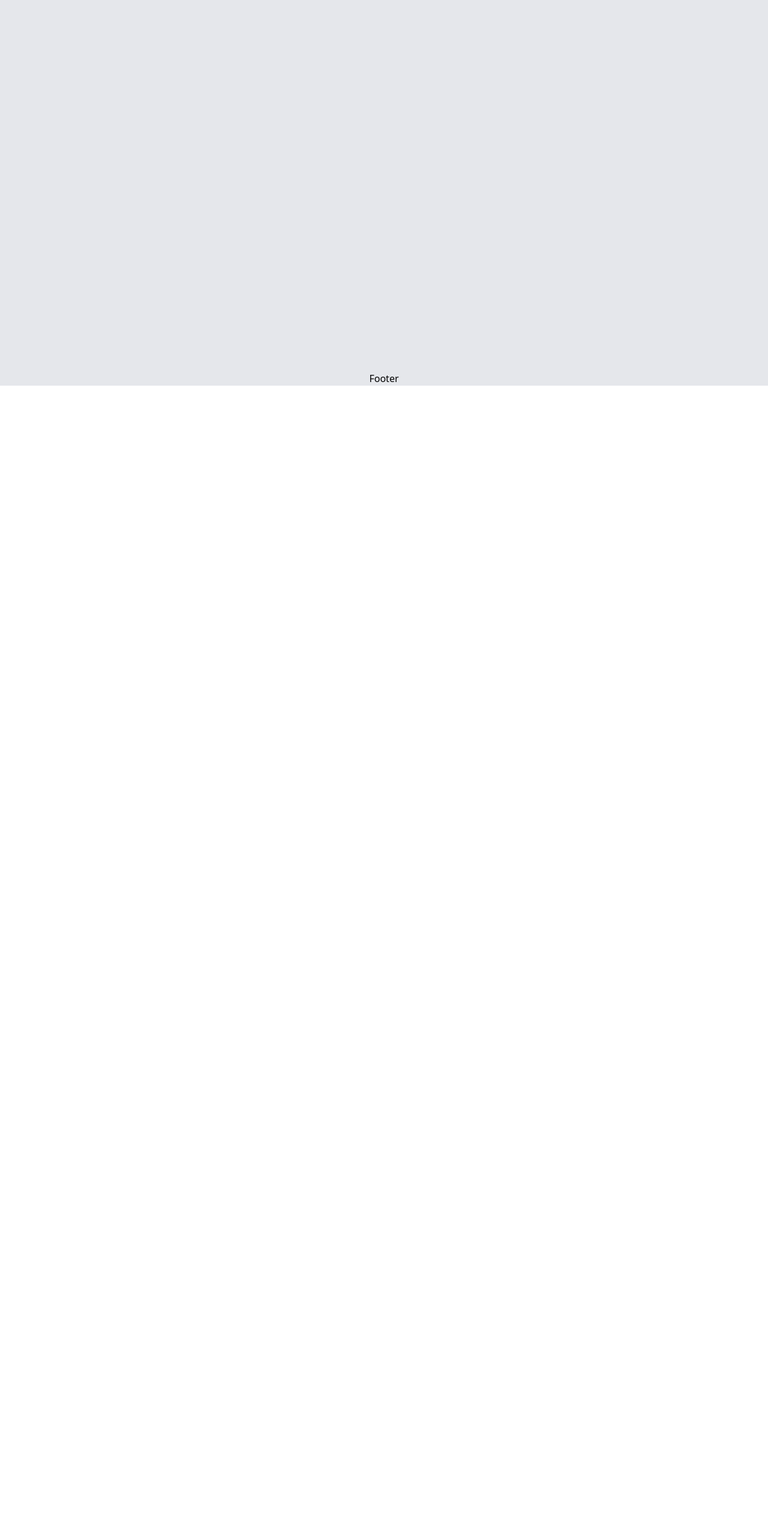
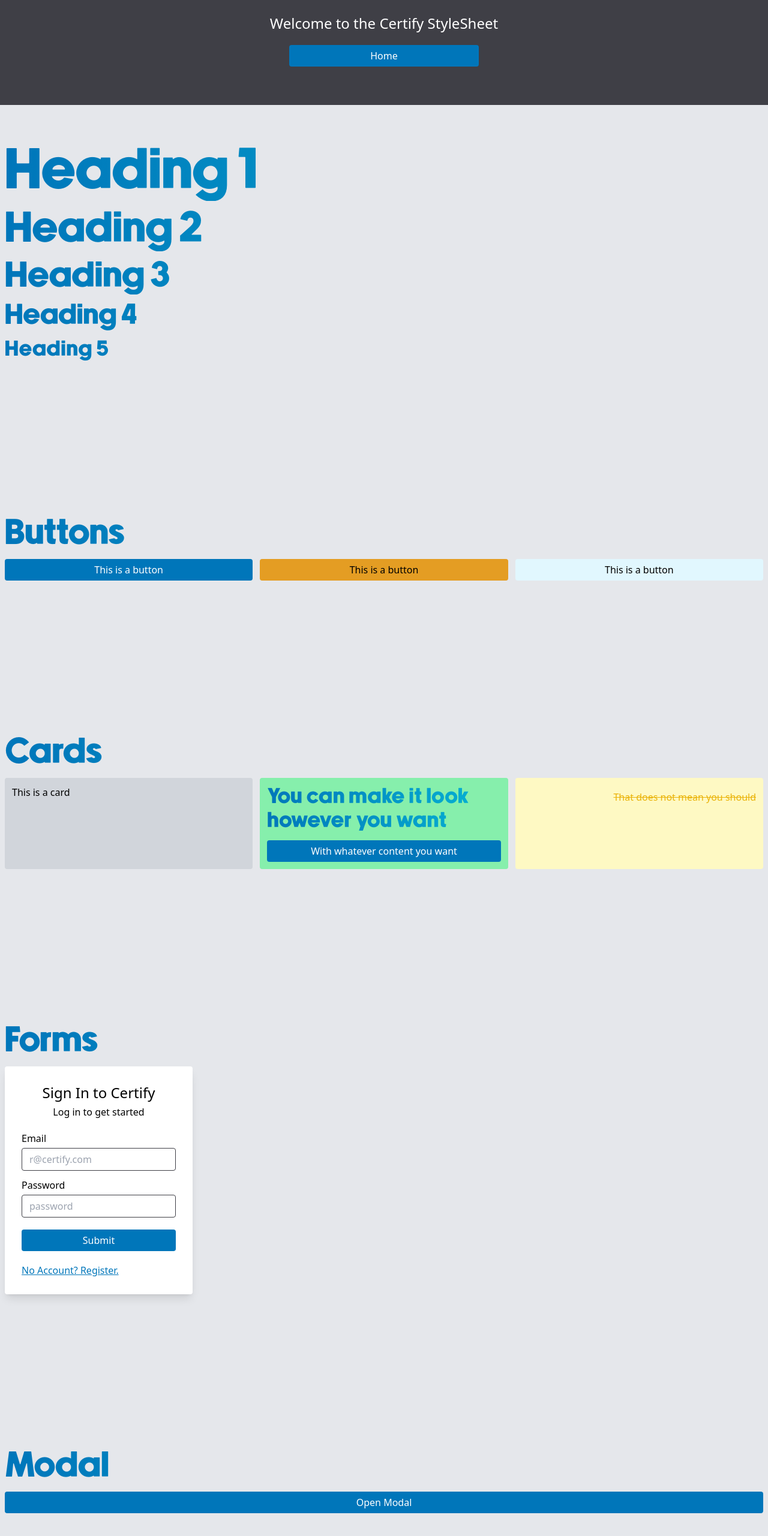
Before and after one commit to RyanBriggsDev/certify, a Next.js app: page /stylesheet in a window 1280 px wide. Before the commit this address had no page. Shown: the part 157-2718 px from the top of the page at 60% size. Before the commit the page ends 800 px from the top, so only its background shows below. Built offline with nearby package versions, Linux system fonts and the light colour scheme.

Commit message:
added table to single course page

```diff
--- a/src/components/Table.tsx
+++ b/src/components/Table.tsx
@@ -21,7 +21,7 @@ export default function Table({
   }
 
   return (
-    <div className="overflow-x-auto">
+    <div className={`overflow-x-auto ${width}`}>
       {data.length > 0 && (
         <>
           <table
--- a/src/pages/courses/[id].tsx
+++ b/src/pages/courses/[id].tsx
@@ -4,6 +4,7 @@ import { H1, H3 } from '@/components/Headings'
 import Icon from '@/components/Icon'
 import Card from '@/components/Card'
 import Loading from '@/components/Loading'
+import Table from '@/components/Table'
 import { formatDate } from '@/lib/dates'
 import { useState, useEffect } from 'react'
 import { useRouter } from 'next/router'
@@ -151,8 +152,24 @@ function CandidateDetails({ data }) {
       <div className="relative h-full w-full rounded-md border border-gray-100 p-4 shadow-xl sm:p-6 lg:p-8">
         <div className="flex min-h-full flex-col items-center justify-center gap-3">
           <H3>Course Candidates</H3>
+          <Table pageSize={10} data={tableData} />
         </div>
       </div>
     </Card>
   )
 }
+
+const tableData = [
+  { id: 111, name: 'Brian Lane', Company: 'Tesco Plc' },
+  { id: 111, name: 'Brian Lane', Company: 'Tes o Plc' },
+  { id: 111, name: 'Brian Lane', Company: 'Tesco Plc' },
+  { id: 111, name: 'Brian Lane', Company: 'Tesco Plc' },
+  { id: 111, name: 'Brian Lane', Company: 'Tesco Plc' },
+  { id: 111, name: 'Brian Lane', Company: 'Tesco Plc' },
+  { id: 111, name: 'Brian Lane', Company: 'Tesco Plc' },
+  { id: 111, name: 'Brian Lane', Company: 'Tesco Plc' },
+  { id: 111, name: 'Brian Lane', Company: 'Tesco Plc' },
+  { id: 111, name: 'Brian Lane', Company: 'Tesco Plc' },
+  { id: 111, name: 'Brian Lane', Company: 'Tesco Plc' },
+  { id: 111, name: 'Brian Lane', Company: 'Tesco Plc' },
+]
--- /dev/null
+++ b/src/pages/stylesheet.tsx
@@ -0,0 +1,249 @@
+import Hero from '@/components/Hero'
+import { H1, H2, H3, H4, H5 } from '@/components/Headings'
+import Button from '@/components/Button'
+import Container from '@/components/ContentAlignment/Container'
+import Card from '@/components/Card'
+import Form from '@/components/form/Form'
+import Modal from '@/components/Modal'
+import { useRouter } from 'next/router'
+import { useState } from 'react'
+import Alert from '@/components/Alert'
+import Loading from '@/components/Loading'
+import Icon from '@/components/Icon'
+import Table from '@/components/Table'
+import { AlertContext } from '@/lib/AlertContext'
+
+export default function Stylesheet() {
+  const router = useRouter()
+  const [modalOpen, setModalOpen] = useState(false)
+  const [alert, setAlert] = useState('')
+
+  const onSubmitHandler = () => {
+    setAlert('You pass formContent and an onSubmit')
+  }
+  return (
+    <AlertContext.Provider
+      value={{
+        alert,
+        setAlert,
+      }}
+    >
+      <Hero
+        bg="bg-zinc-700"
+        containerClassName="flex flex-col justify-center items-center text-center gap-5"
+      >
+        <H1>StyleSheet</H1>
+        <p className="text-lg text-white md:text-2xl">
+          Welcome to the Certify StyleSheet
+        </p>
+        <Button width="w-1/2 md:w-1/4" onClick={() => router.push('/')}>
+          Home
+        </Button>
+      </Hero>
+      {alert ? <Alert color="warning" heading={alert} /> : null}
+
+      <Container>
+        <div className="headings flex flex-col gap-3">
+          <H1>Heading 1</H1>
+          <H2>Heading 2</H2>
+          <H3>Heading 3</H3>
+          <H4>Heading 4</H4>
+          <H5>Heading 5</H5>
+        </div>
+      </Container>
+
+      <Container>
+        <hr />
+      </Container>
+
+      <Container className="flex flex-col gap-3">
+        <H3>Buttons</H3>
+        <div className="grid grid-cols-1 gap-3 md:grid-cols-3">
+          <Button>This is a button</Button>
+          <Button type="orange">This is a button</Button>
+          <Button type="light">This is a button</Button>
+        </div>
+      </Container>
+
+      <Container>
+        <hr />
+      </Container>
+
+      <Container className="flex flex-col gap-3">
+        <H3>Cards</H3>
+        <div className="grid grid-cols-1 gap-3 md:grid-cols-3">
+          <Card>This is a card</Card>
+          <Card
+            tinted
+            onClick={() => setAlert('you can press buttons!')}
+            bg="bg-green-300"
+            color="text-black"
+            className="flex flex-col items-center justify-center gap-3 hover:text-red-500"
+          >
+            <H5>You can make it look however you want</H5>
+            <Button>With whatever content you want</Button>
+          </Card>
+          <Card
+            tinted
+            bg="bg-yellow-100"
+            color="text-yellow-500"
+            className="flex justify-end py-5 line-through hover:underline"
+            onClick={() => setAlert('Suprise!')}
+          >
+            That does not mean you should
+          </Card>
+        </div>
+      </Container>
+
+      <Container>
+        <hr />
+      </Container>
+
+      <Container className="flex flex-col gap-3">
+        <H3>Forms</H3>
+        <Form
+          formContent={formContent}
+          btnStyle={{ width: '100%' }}
+          onSubmit={onSubmitHandler}
+        />
+      </Container>
+
+      <Container>
+        <hr />
+      </Container>
+
+      <Container className="flex flex-col gap-3">
+        <H3>Modal</H3>
+        <Button onClick={() => setModalOpen(!modalOpen)}>Open Modal</Button>
+        <Modal close={() => setModalOpen(false)} modalOpen={modalOpen}>
+          <div className="flex h-full w-full flex-col items-center justify-center gap-3">
+            <H3>This is our modal</H3>
+            <p>
+              You'll need a button to open, state, modalOpen and close prop.
+            </p>
+            <p>Then you can do whatever you want with it.</p>
+          </div>
+        </Modal>
+      </Container>
+
+      <Container>
+        <hr />
+      </Container>
+
+      <Container>
+        <H3>Alert</H3>
+        <p className="p-2 dark:text-white">
+          Alerts will autodismiss by default (after 5 seconds) but this can be
+          disabled with the autoDismiss prop. A heading is required but a body
+          is optional via the text prop.
+        </p>
+        <p className="p-2 dark:text-white">
+          Alerts should be controlled by useContext for ease of use. Adding to
+          top of the context section of the Frame component and controlling
+          through context will provide easy user feedback.
+        </p>
+        <Alert color="primary" heading="General alert" autoDismiss={false} />
+        <Alert color="light" heading="Light alert" />
+        <Alert color="warning" heading="Warning alert" />
+        <Alert
+          color="light"
+          heading="General alert with body"
+          autoDismiss={false}
+          text="Lorem ipsum dolor sit amet consectetur adipisicing elit. Quam fuga enim perspiciatis, quibusdam molestiae nemo reiciendis a soluta consequatur quaerat veniam nihil. Animi corrupti aspernatur pariatur repellendus eaque corporis ad!"
+        />
+      </Container>
+      <Container>
+        <H3>Loading</H3>
+        <p className="p-2 dark:text-white">
+          Size can either be "sm" or "full". Default size is full which takes up
+          the height of the screen. "sm" size is designed to be used in single
+          component "full" is designed to be used in a page.
+        </p>
+        <p className="p-2 dark:text-white">
+          Color is "fill-french-blue" by default but can be passed any color.
+        </p>
+        <div className="flex justify-around pt-5">
+          <Loading size="sm" color="fill-french-blue" />
+          <Loading size="sm" color="fill-pallete-orange" />
+          <Loading size="sm" color="fill-azure-blue" />
+        </div>
+        <div>
+          <Loading />
+        </div>
+      </Container>
+
+      <Container>
+        <hr />
+      </Container>
+
+      <Container>
+        <H3>Icons</H3>
+        <p className="p-2 dark:text-white">
+          Icons take in an icon type of any string value from the BoxIcons set.
+          Any size can be optionally be added, the default is 'md'. Color can be
+          added as optional string as well with the default being black (or
+          white in dark mode)
+        </p>
+        <div className="flex place-items-center justify-around">
+          <Icon icon="BiBarChartAlt2" size="5xl" />
+          <Icon icon="BiAlignMiddle" size="4xl" color="primary" />
+          <Icon icon="BiCaretDownSquare" size="3xl" />
+          <Icon icon="BiExpand" size="2xl" />
+          <Icon icon="BiFilterAlt" size="xl" color="warning" />
+          <Icon icon="BiUserCheck" size="lg" />
+          <Icon icon="BiMessageRoundedError" color="warning" />
+          <Icon icon="BiFolderOpen" size="sm" />
+          <Icon icon="BiShow" size="super" color="light" />
+        </div>
+      </Container>
+
+      <Container>
+        <hr />
+      </Container>
+
+      <Container>
+        <H3>Table</H3>
+        <Table pageSize={3} data={tableData} />
+      </Container>
+    </AlertContext.Provider>
+  )
+}
+
+const tableData = [
+  { id: 111, name: 'Brian Lane', Company: 'Tesco Plc' },
+  { id: 111, name: 'Brian Lane', Company: 'Tes o Plc' },
+  { id: 111, name: 'Brian Lane', Company: 'Tesco Plc' },
+  { id: 111, name: 'Brian Lane', Company: 'Tesco Plc' },
+  { id: 111, name: 'Brian Lane', Company: 'Tesco Plc' },
+]
+
+const formContent = [
+  {
+    title: 'Sign In to Certify',
+    desc: 'Log in to get started',
+    inputs: [
+      {
+        label: 'Email',
+        type: 'text',
+        name: 'email',
+        placeholder: 'r@certify.com',
+        required: true,
+      },
+      {
+        label: 'Password',
+        type: 'password',
+        name: 'password',
+        placeholder: 'password',
+        required: true,
+      },
+    ],
+    button: {
+      text: 'Submit',
+      type: 'primary',
+    },
+    redirect: {
+      text: 'No Account? Register.',
+      link: '/register',
+    },
+  },
+]
```
